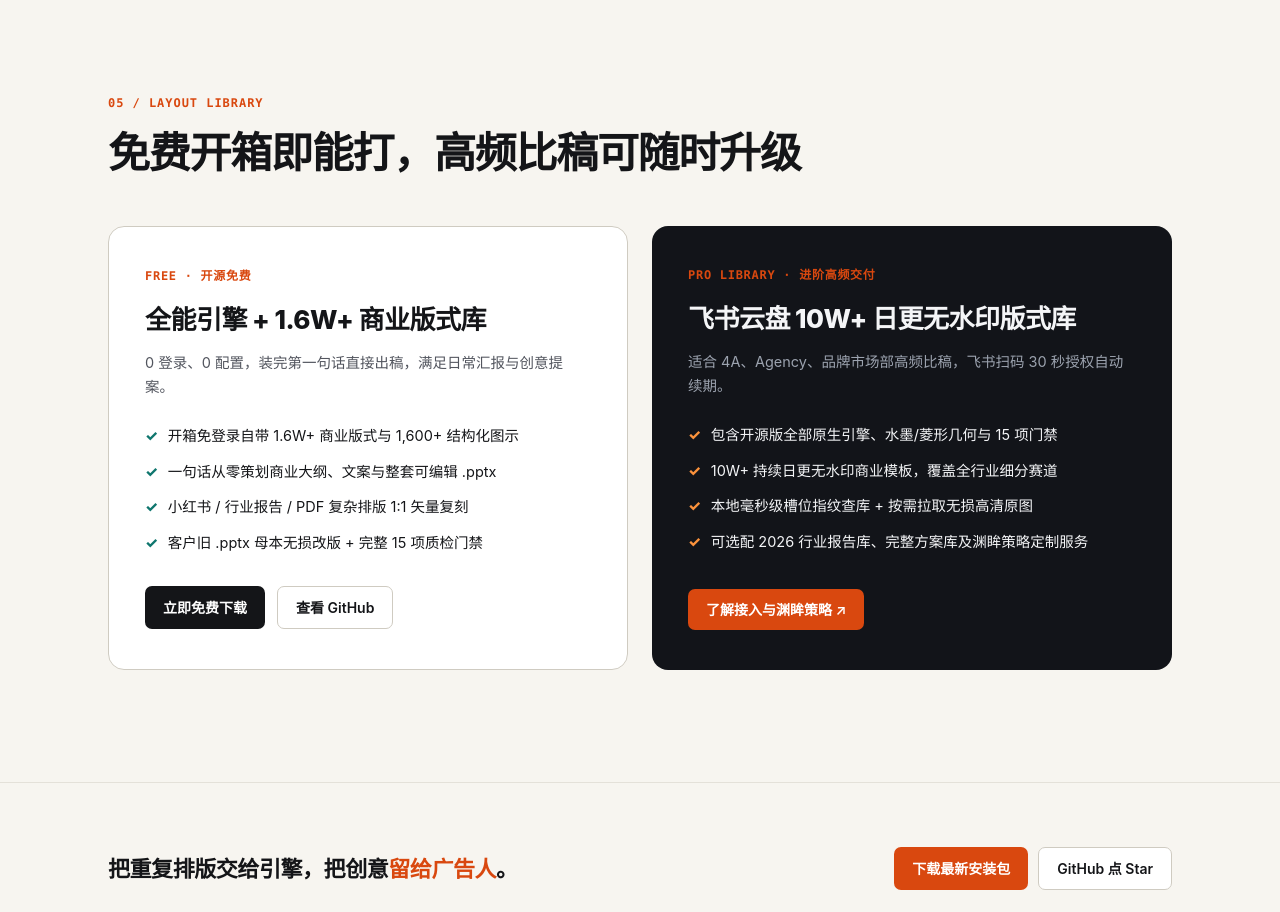
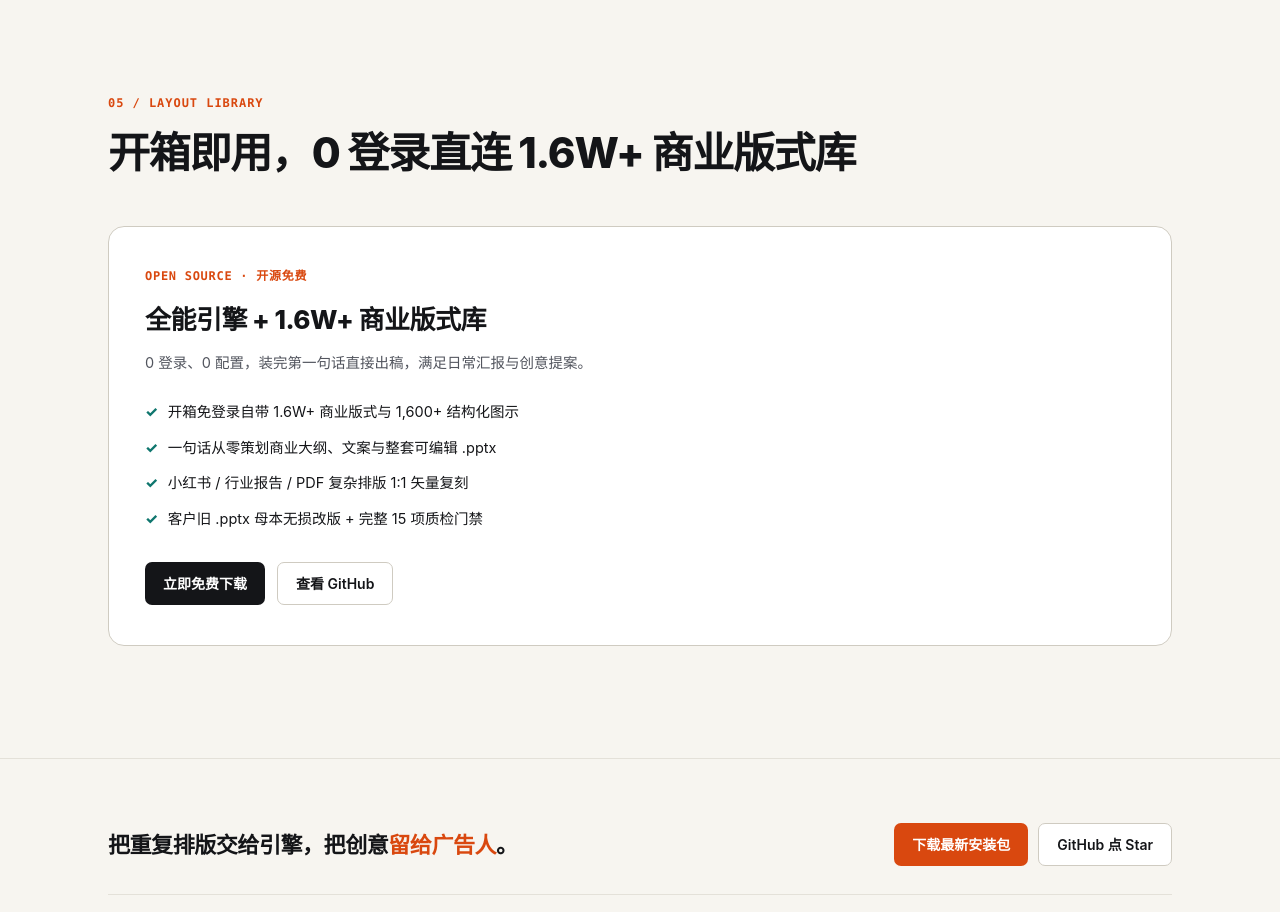
Before and after one commit to YuanMouJun/yuanmou-ppt-skill, a website: page docs/index.html in a window 1280 px wide. Shown: the part 5060-5972 px from the top of the page. Drawn offline with Linux system fonts and the light colour scheme.

Commit message:
docs: 移除 README、SKILL 描述及官网中免费版对比飞书版式库的相关文案

```diff
--- a/docs/index.html
+++ b/docs/index.html
@@ -630,10 +630,10 @@
       line-height: 1.65;
     }
 
-    /* ---------------- 05 Tiers (Clean 2-Column) ---------------- */
+    /* ---------------- 05 Open-Source Library ---------------- */
     .tiers {
       display: grid;
-      grid-template-columns: 1fr 1fr;
+      grid-template-columns: 1fr;
       gap: 24px;
       margin-top: 48px;
     }
@@ -1196,16 +1196,16 @@ node skills/yuanmou-ppt/scripts/deck_cli.mjs update</pre>
     </div>
   </section>
 
-  <!-- 05 Library Tiers -->
+  <!-- 05 Open-Source Library -->
   <section id="library">
     <div class="wrap">
       <div class="sec-kicker">05 / LAYOUT LIBRARY</div>
-      <h2 class="sec-title">免费开箱即能打，高频比稿可随时升级</h2>
+      <h2 class="sec-title">开箱即用，0 登录直连 1.6W+ 商业版式库</h2>
 
       <div class="tiers">
         <div class="tier tier-light">
           <div>
-            <div class="tier-label">FREE · 开源免费</div>
+            <div class="tier-label">OPEN SOURCE · 开源免费</div>
             <h3>全能引擎 + 1.6W+ 商业版式库</h3>
             <p class="tier-sub">0 登录、0 配置，装完第一句话直接出稿，满足日常汇报与创意提案。</p>
             <ul class="tier-list">
@@ -1218,23 +1218,6 @@ node skills/yuanmou-ppt/scripts/deck_cli.mjs update</pre>
           <div class="tier-foot">
             <a class="btn btn-dark" href="https://github.com/YuanMouJun/yuanmou-ppt-skill/releases/latest/download/yuanmou-ppt-skill.zip">立即免费下载</a>
             <a class="btn btn-outline" href="https://github.com/YuanMouJun/yuanmou-ppt-skill" target="_blank" rel="noopener">查看 GitHub</a>
-          </div>
-        </div>
-
-        <div class="tier tier-dark">
-          <div>
-            <div class="tier-label">PRO LIBRARY · 进阶高频交付</div>
-            <h3>飞书云盘 10W+ 日更无水印版式库</h3>
-            <p class="tier-sub">适合 4A、Agency、品牌市场部高频比稿，飞书扫码 30 秒授权自动续期。</p>
-            <ul class="tier-list">
-              <li>包含开源版全部原生引擎、水墨/菱形几何与 15 项门禁</li>
-              <li>10W+ 持续日更无水印商业模板，覆盖全行业细分赛道</li>
-              <li>本地毫秒级槽位指纹查库 + 按需拉取无损高清原图</li>
-              <li>可选配 2026 行业报告库、完整方案库及渊眸策略定制服务</li>
-            </ul>
-          </div>
-          <div class="tier-foot">
-            <a class="btn btn-accent" href="https://github.com/YuanMouJun/yuanmou-ppt-skill#免费开箱版-vs-飞书云盘-10w-版式库" target="_blank" rel="noopener">了解接入与渊眸策略 ↗</a>
           </div>
         </div>
       </div>
--- a/skills/yuanmou-ppt/skill-manifest.json
+++ b/skills/yuanmou-ppt/skill-manifest.json
@@ -4,7 +4,7 @@
   "highlights": "上线 Selection Engine 2.0（5维正交跨行业精准选版、内存快照毫秒批量检索、--auto-pick 静默选版与 deck_blueprint.json、纯Node 15KB硬链接轻量看板及8大离线高定语法卡），同步升级14,337页零404 R2开源试用库",
   "fileCount": 33,
   "files": {
-    "SKILL.md": "fe2e90211ce3375449628189e5e54dd9ee762c6cea9c6c52fce14184e2852b8a",
+    "SKILL.md": "7f71036fe44f2368ca5ad7a3ab4fb7ae23c51a6f62f5e91b6db83bba4348e561",
     "agents/openai.yaml": "7ba1487c19fc86ed00a67b37db870294bf76ca2cca9e54d32ce96d09aff48e59",
     "packages/pptx-kit/index.mjs": "d52e5d1db883efd8272b40b6b684ddcfd439abad4f6c3743e894a7a875f335a1",
     "packages/pptx-kit/src/brush-mask.mjs": "1321ab9a30fe30cf6516c74657b339a775e3922524c813ed7104c251f09ed897",
```
Also changed, not shown: docs/sponsor.html (+0 -8 lines), skills/yuanmou-ppt/SKILL.md (+1 -1 lines), README.md.
